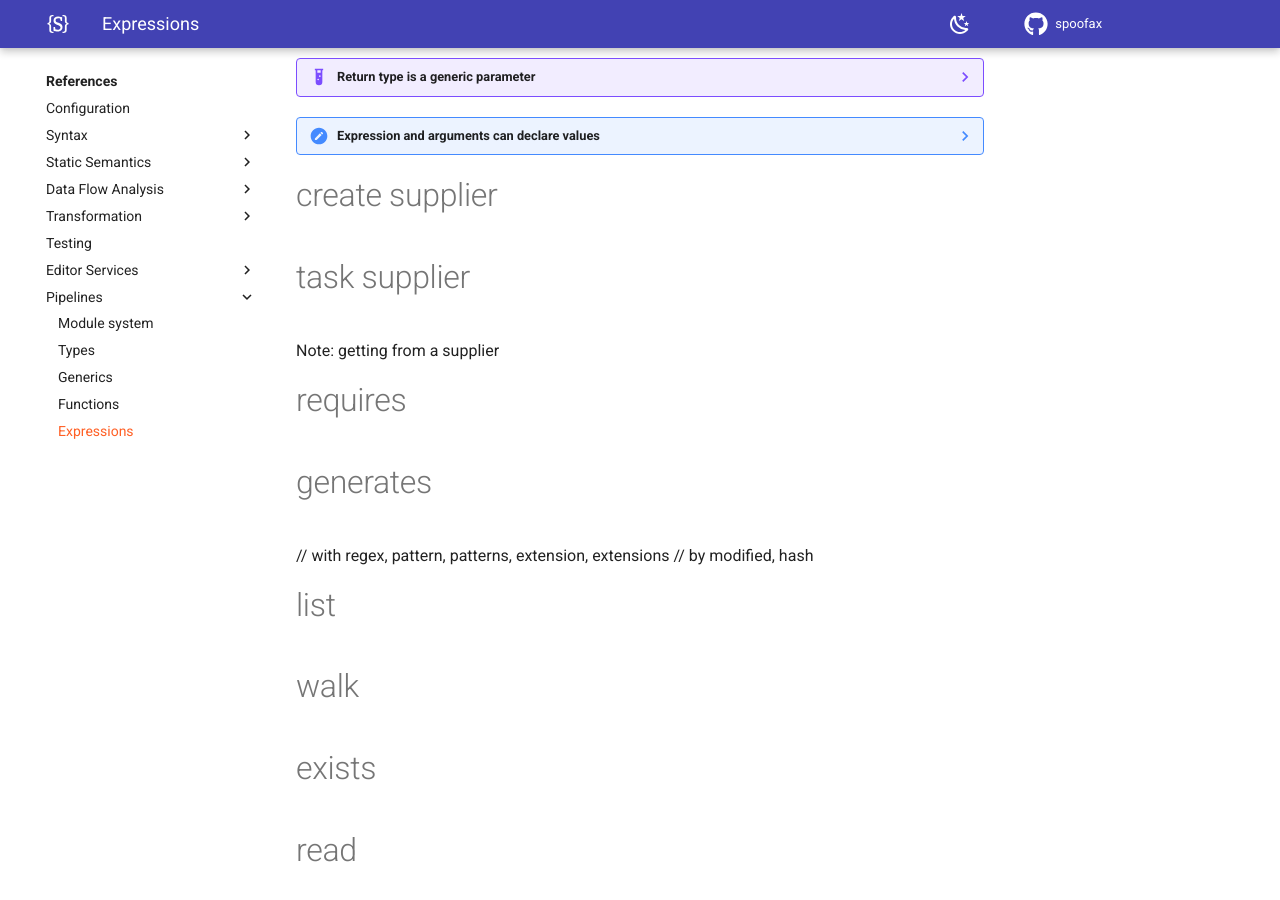
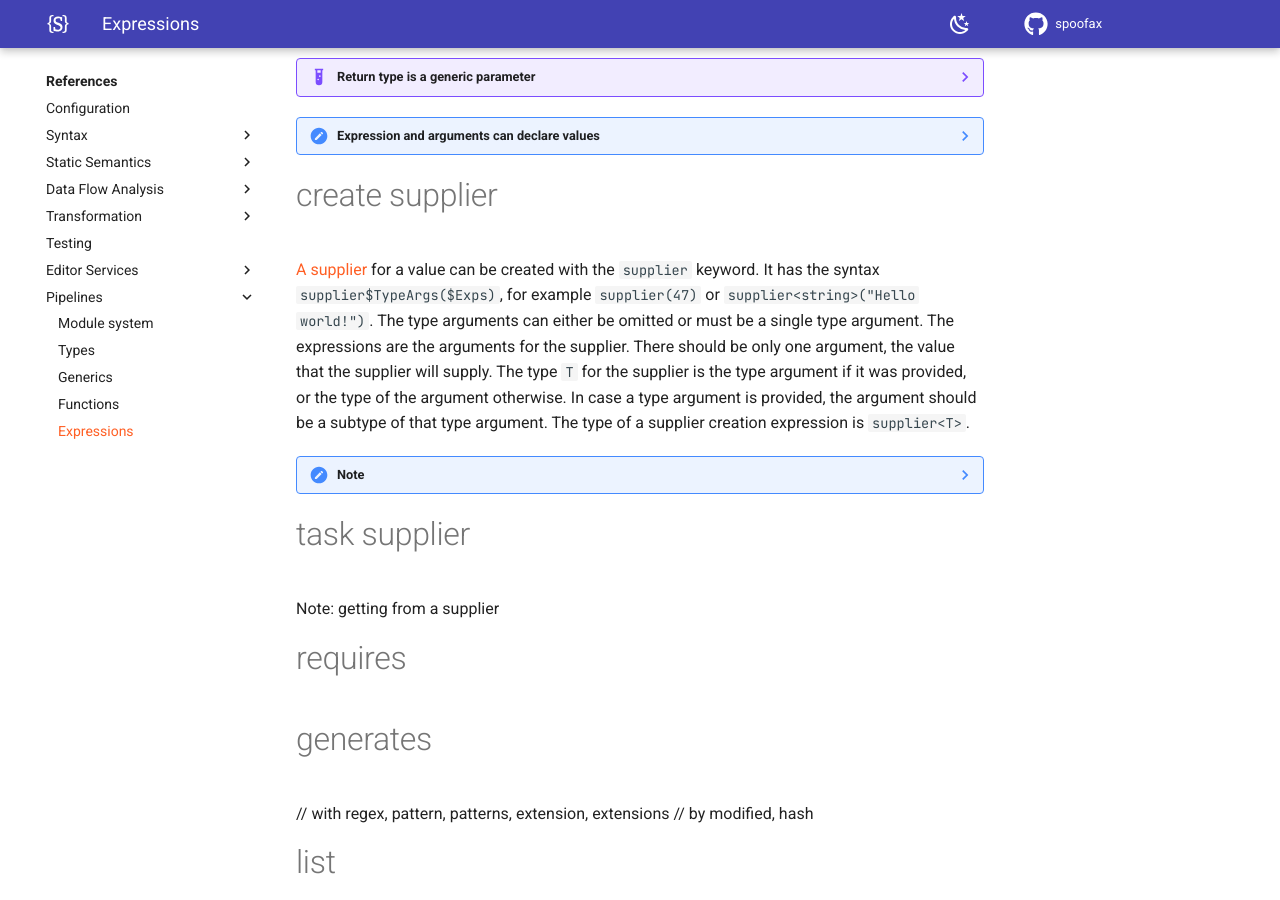
Before and after one commit to pdmosses/metaborg.github.io, an MkDocs documentation site: the page built from docs/references/pipelines/expressions.md, in a window 1280 px wide and 900 px high, scrolled down 6057 px. Built offline with MkDocs 1.6.1 and Material for MkDocs 9.7.7, drawn with Linux system fonts in a browser that asks for light colours; comment, search, counter and statistics services are not loaded.

Commit message:
Write documentation for PIE supplier creation

```diff
--- a/docs/references/pipelines/expressions.md
+++ b/docs/references/pipelines/expressions.md
@@ -363,6 +363,21 @@ The type of a method call is the type of the declared method, where type paramet
 
 
 # create supplier
+
+[A supplier](../types#supplier) for a value can be created with the `supplier` keyword.
+It has the syntax `supplier$TypeArgs($Exps)`, for example `supplier(47)` or `supplier<string>("Hello world!")`.
+The type arguments can either be omitted or must be a single type argument.
+The expressions are the arguments for the supplier.
+There should be only one argument, the value that the supplier will supply.
+The type `T` for the supplier is the type argument if it was provided, or the type of the argument otherwise.
+In case a type argument is provided, the argument should be a subtype of that type argument.
+The type of a supplier creation expression is `supplier<T>`.
+
+??? note
+    Creating a supplier is like a normal [function call](#function calls), but built into the language grammar for implementation reasons.
+    This is the only function call where the type argument is derived at the moment.
+
+
 # task supplier
 
 Note: getting from a supplier
```
